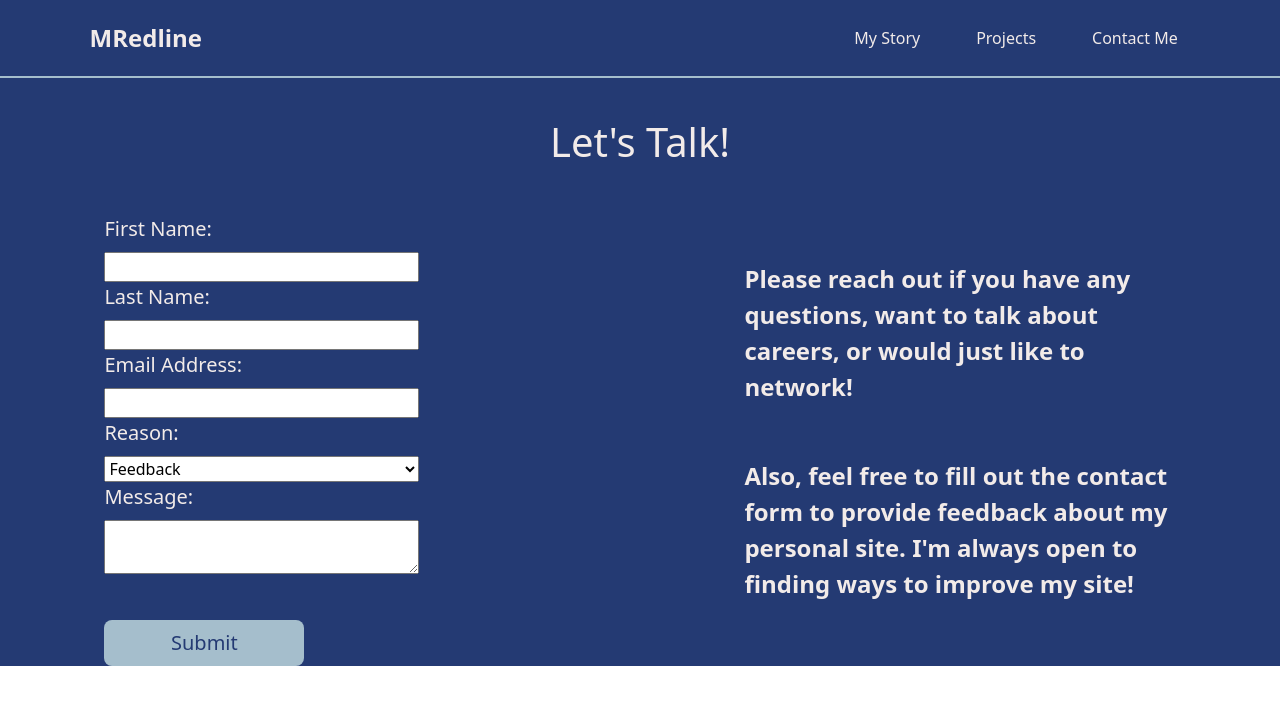
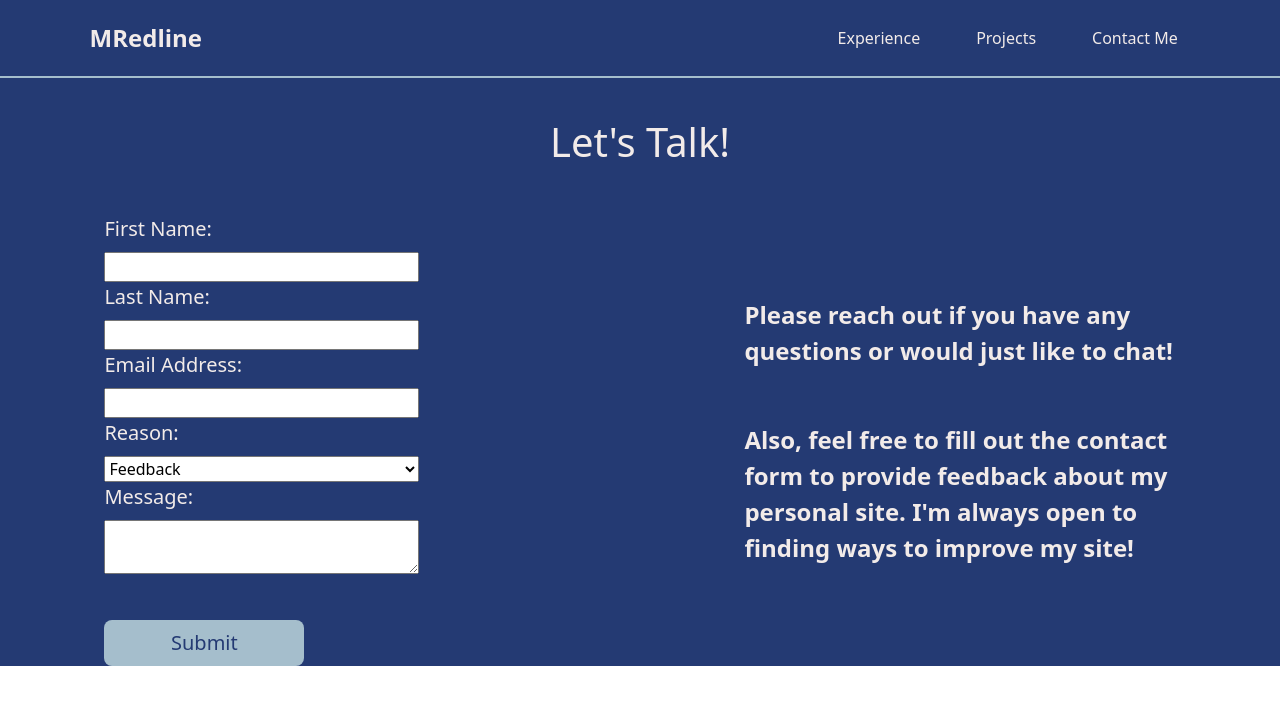
Before and after one commit to mredline/marissaredline, a plain HTML site: page contact.html in a window 1280 px wide. Drawn offline with nearby package versions, Linux system fonts and the light colour scheme.

Commit message:
Update contact.html

```diff
--- a/contact.html
+++ b/contact.html
@@ -25,10 +25,10 @@
               <div class="collapse navbar-collapse" id="navbarNav">
                 <ul class="navbar-nav ms-auto">
                   <li class="nav-item">
-                    <a class="nav-link" href="#">My Story</a>
+                    <a class="nav-link" href="#experience">Experience</a>
                   </li>
                   <li class="nav-item">
-                    <a class="nav-link" href="#">Projects</a>
+                    <a class="nav-link" href="#projects">Projects</a>
                   </li>
                   <li class="nav-item">
                     <a class="nav-link" href="contact.html">Contact Me</a>
@@ -79,7 +79,7 @@
 
 
             <div class="col-lg-6 col-md-12 contact-message">
-                <p>Please reach out if you have any questions, want to talk about careers, or would just like to network!</p>
+                <p>Please reach out if you have any questions or would just like to chat!</p>
                 <p>Also, feel free to fill out the contact form to provide feedback about my personal site. I'm always open to finding ways to improve my site!</p>
             </div>
         </div>
```
